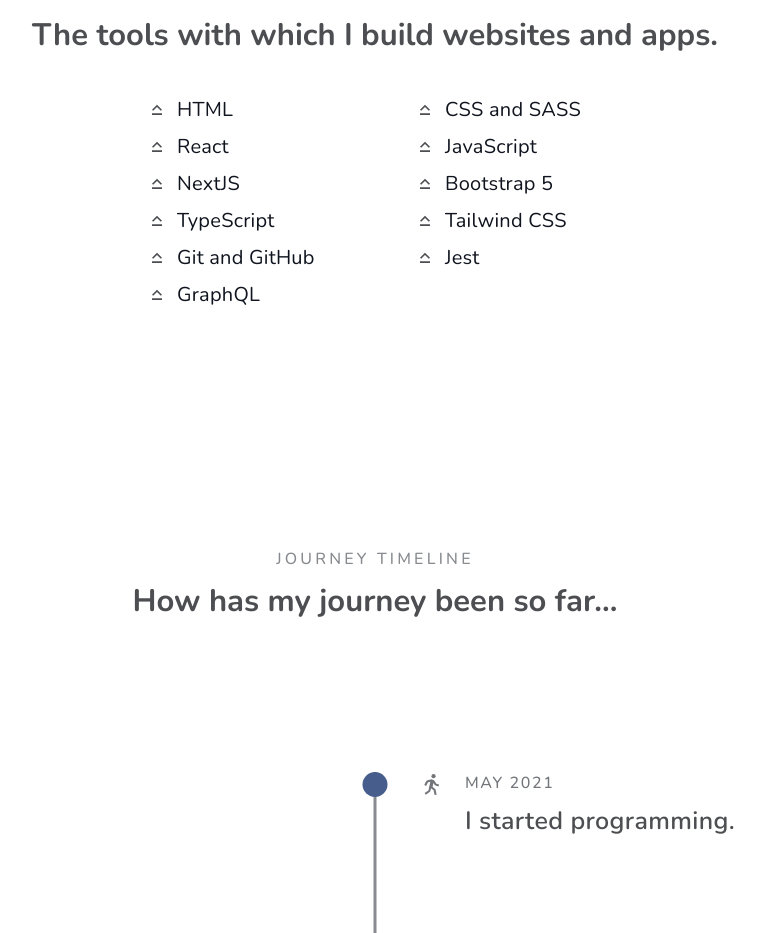
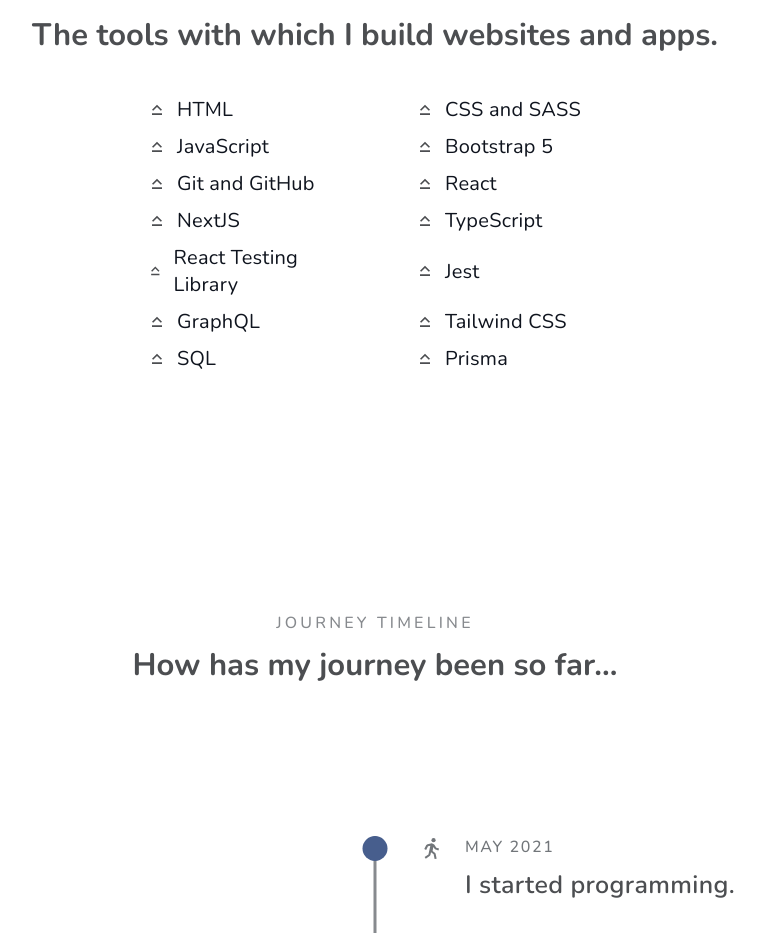
Before and after one commit to frankiecflam/frankielam.dev-old, a React (Create React App) app: page / in a window 1280 px wide. Shown: the part 8321-9254 px from the top of the page, without its empty margins (265-1030 px from the left). Built offline with nearby package versions, Linux system fonts and the light colour scheme.

Commit message:
update/skillset-jan-2023

```diff
--- a/src/components/About/Skillset/AboutSkillsetContent.js
+++ b/src/components/About/Skillset/AboutSkillsetContent.js
@@ -6,15 +6,18 @@
     <ul className={styles.skillsetContent}>
       <AboutSkillsetItem name="HTML" />
       <AboutSkillsetItem name="CSS and SASS" />
+      <AboutSkillsetItem name="JavaScript" />
+      <AboutSkillsetItem name="Bootstrap 5" />
+      <AboutSkillsetItem name="Git and GitHub" />
       <AboutSkillsetItem name="React" />
-      <AboutSkillsetItem name="JavaScript" />
       <AboutSkillsetItem name="NextJS" />
-      <AboutSkillsetItem name="Bootstrap 5" />
       <AboutSkillsetItem name="TypeScript" />
-      <AboutSkillsetItem name="Tailwind CSS" />
-      <AboutSkillsetItem name="Git and GitHub" />
+      <AboutSkillsetItem name="React Testing Library" />
       <AboutSkillsetItem name="Jest" />
       <AboutSkillsetItem name="GraphQL" />
+      <AboutSkillsetItem name="Tailwind CSS" />
+      <AboutSkillsetItem name="SQL" />
+      <AboutSkillsetItem name="Prisma" />
     </ul>
   );
 };
```
